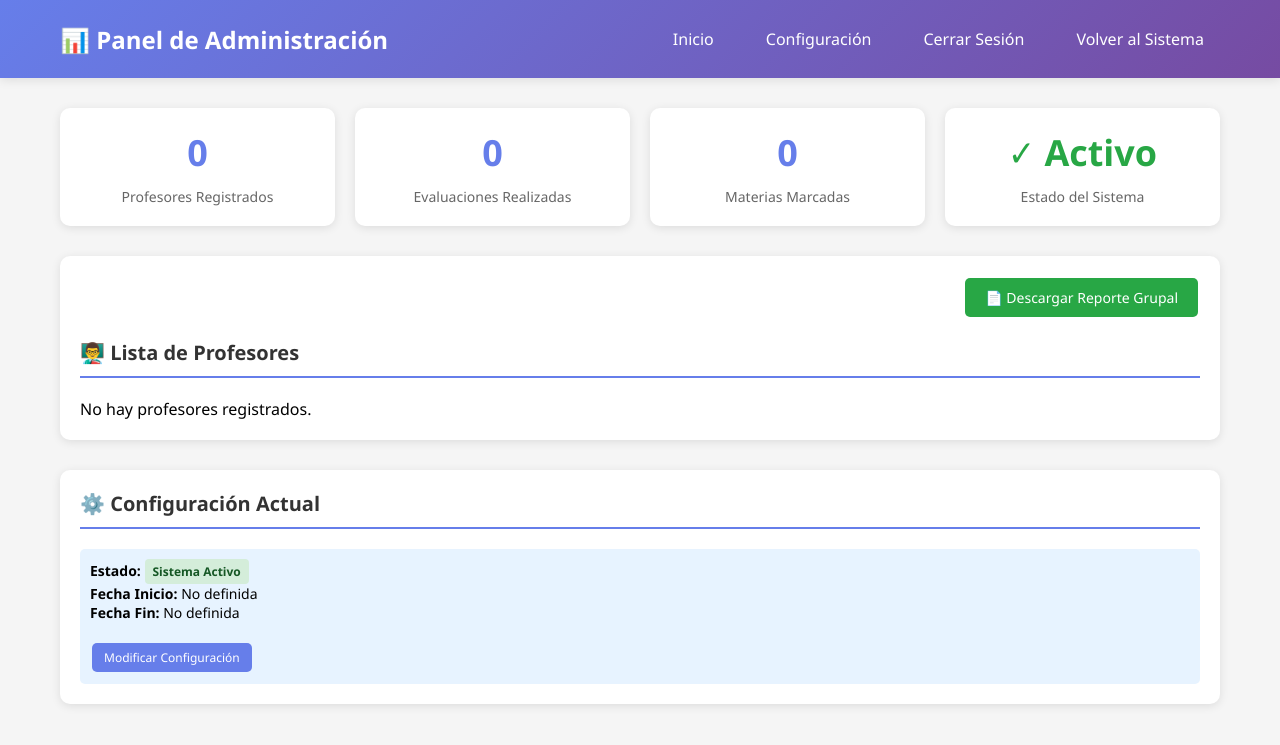
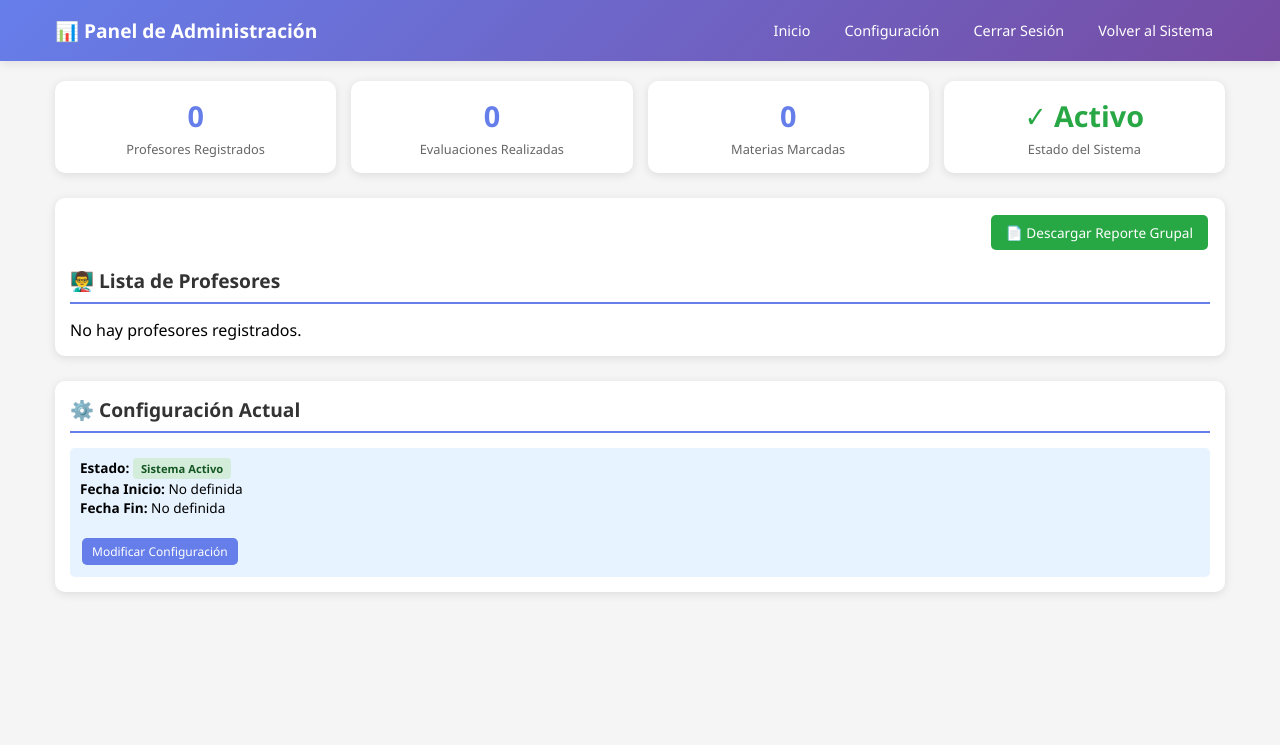
Before and after one commit to GabrielMQ125/REGISTRO_MEMOS, a Flask app: page /admin/panel in a window 1280 px wide. Shown: the top 745 px of the page. Run offline with Flask 3, Linux system fonts and the light colour scheme; the visitor is signed in with stand-in values (Sample User, id 1).

Commit message:
Refactor admin panel HTML for improved styling

```diff
--- a/templates/admin_panel.html
+++ b/templates/admin_panel.html
@@ -2,7 +2,7 @@
 <html lang="es">
 <head>
     <meta charset="UTF-8">
-    <meta name="viewport" content="width=device-width, initial-scale=1.0">
+    <meta name="viewport" content="width=device-width, initial-scale=1.0, user-scalable=yes">
     <title>Panel de Administración</title>
     <style>
         * {
@@ -19,34 +19,41 @@
         .header {
             background: linear-gradient(135deg, #667eea 0%, #764ba2 100%);
             color: white;
-            padding: 20px 0;
+            padding: 15px 0;
             box-shadow: 0 2px 10px rgba(0,0,0,0.1);
+            position: sticky;
+            top: 0;
+            z-index: 100;
         }
 
         .header-content {
             max-width: 1200px;
             margin: 0 auto;
-            padding: 0 20px;
+            padding: 0 15px;
             display: flex;
             justify-content: space-between;
             align-items: center;
+            flex-wrap: wrap;
+            gap: 10px;
         }
 
         .header h1 {
-            font-size: 24px;
+            font-size: 1.2rem;
         }
 
         .nav {
             display: flex;
-            gap: 20px;
+            gap: 10px;
+            flex-wrap: wrap;
         }
 
         .nav a {
             color: white;
             text-decoration: none;
-            padding: 8px 16px;
+            padding: 6px 12px;
             border-radius: 5px;
             transition: background 0.3s;
+            font-size: 0.9rem;
         }
 
         .nav a:hover {
@@ -55,62 +62,65 @@
 
         .container {
             max-width: 1200px;
-            margin: 30px auto;
-            padding: 0 20px;
+            margin: 20px auto;
+            padding: 0 15px;
         }
 
         .stats-grid {
             display: grid;
-            grid-template-columns: repeat(auto-fit, minmax(250px, 1fr));
-            gap: 20px;
-            margin-bottom: 30px;
+            grid-template-columns: repeat(auto-fit, minmax(200px, 1fr));
+            gap: 15px;
+            margin-bottom: 25px;
         }
 
         .stat-card {
             background: white;
             border-radius: 10px;
-            padding: 20px;
+            padding: 15px;
             box-shadow: 0 2px 10px rgba(0,0,0,0.1);
             text-align: center;
         }
 
         .stat-number {
-            font-size: 36px;
+            font-size: 1.8rem;
             font-weight: bold;
             color: #667eea;
-            margin-bottom: 10px;
+            margin-bottom: 5px;
         }
 
         .stat-label {
             color: #666;
-            font-size: 14px;
+            font-size: 0.8rem;
         }
 
         .section {
             background: white;
             border-radius: 10px;
-            padding: 20px;
-            margin-bottom: 30px;
+            padding: 15px;
+            margin-bottom: 25px;
             box-shadow: 0 2px 10px rgba(0,0,0,0.1);
+            overflow-x: auto;
         }
 
         .section-title {
-            font-size: 20px;
-            margin-bottom: 20px;
+            font-size: 1.2rem;
+            margin-bottom: 15px;
             color: #333;
             border-bottom: 2px solid #667eea;
-            padding-bottom: 10px;
+            padding-bottom: 8px;
         }
 
         table {
             width: 100%;
             border-collapse: collapse;
+            min-width: 600px;
         }
 
         th, td {
-            padding: 12px;
+            padding: 10px 8px;
             text-align: left;
             border-bottom: 1px solid #ddd;
+            font-size: 0.85rem;
         }
 
         th {
@@ -125,14 +135,15 @@
 
         .btn {
             display: inline-block;
-            padding: 6px 12px;
+            padding: 5px 10px;
             background: #667eea;
             color: white;
             text-decoration: none;
             border-radius: 5px;
-            font-size: 12px;
+            font-size: 0.75rem;
             transition: background 0.3s;
             margin: 2px;
+            white-space: nowrap;
         }
 
         .btn:hover {
@@ -157,9 +168,9 @@
 
         .badge {
             display: inline-block;
-            padding: 4px 8px;
+            padding: 3px 8px;
             border-radius: 4px;
-            font-size: 12px;
+            font-size: 0.7rem;
             font-weight: 600;
         }
 
@@ -178,11 +189,11 @@
             padding: 10px;
             background: #e7f3ff;
             border-radius: 5px;
-            font-size: 14px;
+            font-size: 0.85rem;
         }
 
         .cursos-list {
-            font-size: 12px;
+            font-size: 0.75rem;
             color: #666;
         }
 
@@ -192,6 +203,7 @@
             padding: 2px 6px;
             border-radius: 3px;
             margin: 2px;
+            font-size: 0.7rem;
         }
 
         .action-buttons {
@@ -199,13 +211,75 @@
         }
 
         .header-actions {
-            margin-bottom: 20px;
+            margin-bottom: 15px;
             text-align: right;
         }
 
         .btn-large {
-            padding: 10px 20px;
-            font-size: 14px;
+            padding: 8px 15px;
+            font-size: 0.85rem;
+        }
+
+        @media (max-width: 768px) {
+            .header-content {
+                flex-direction: column;
+                text-align: center;
+            }
+
+            .header h1 {
+                font-size: 1rem;
+            }
+
+            .nav {
+                justify-content: center;
+            }
+
+            .nav a {
+                padding: 5px 10px;
+                font-size: 0.8rem;
+            }
+
+            .stat-number {
+                font-size: 1.5rem;
+            }
+
+            .section-title {
+                font-size: 1rem;
+            }
+
+            th, td {
+                padding: 8px 5px;
+                font-size: 0.75rem;
+            }
+
+            .btn {
+                padding: 4px 8px;
+                font-size: 0.7rem;
+            }
+
+            .cursos-list span {
+                font-size: 0.65rem;
+                padding: 1px 4px;
+            }
+        }
+
+        @media (max-width: 480px) {
+            .stats-grid {
+                grid-template-columns: repeat(2, 1fr);
+                gap: 10px;
+            }
+
+            .stat-card {
+                padding: 10px;
+            }
+
+            .stat-number {
+                font-size: 1.3rem;
+            }
+
+            .stat-label {
+                font-size: 0.7rem;
+            }
         }
     </style>
 </head>
@@ -253,12 +327,13 @@
                 <a href="/admin/reporte_grupal" class="btn btn-success btn-large">📄 Descargar Reporte Grupal</a>
             </div>
             <h2 class="section-title">👨‍🏫 Lista de Profesores</h2>
+            <div style="overflow-x: auto;">
                 {% if profesores %}
                 <table>
                     <thead>
                         <tr>
                             <th>Usuario</th>
-                        <th>Nombre Completo</th>
+                            <th>Nombre</th>
                             <th>Cursos</th>
                             <th>Descargas</th>
                             <th>Acciones</th>
@@ -276,8 +351,8 @@
                             </td>
                             <td>{{ profesor.descargas }}</td>
                             <td class="action-buttons">
-                            <a href="/admin/profesor/{{ profesor.usuario }}" class="btn btn-info">Ver Detalle</a>
-                            <a href="/admin/reporte_individual/{{ profesor.usuario }}" class="btn">📄 PDF Individual</a>
+                                <a href="/admin/profesor/{{ profesor.usuario }}" class="btn btn-info">Ver</a>
+                                <a href="/admin/reporte_individual/{{ profesor.usuario }}" class="btn">PDF</a>
                             </td>
                         </tr>
                         {% endfor %}
@@ -286,6 +361,7 @@
                 {% else %}
                 <p>No hay profesores registrados.</p>
                 {% endif %}
+            </div>
         </div>
 
         <div class="section">
```
Lines whose indentation alone changed are shown as unchanged.
